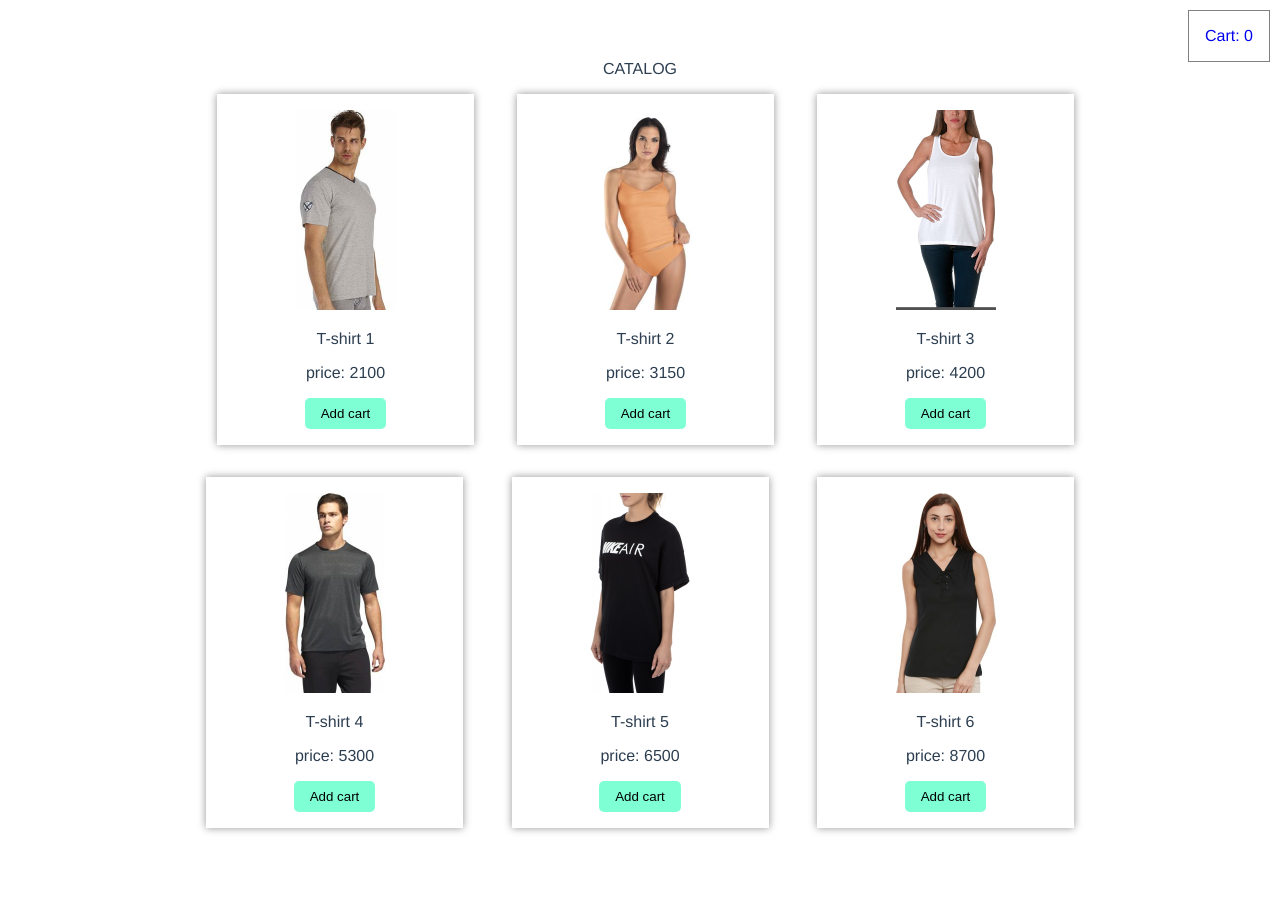
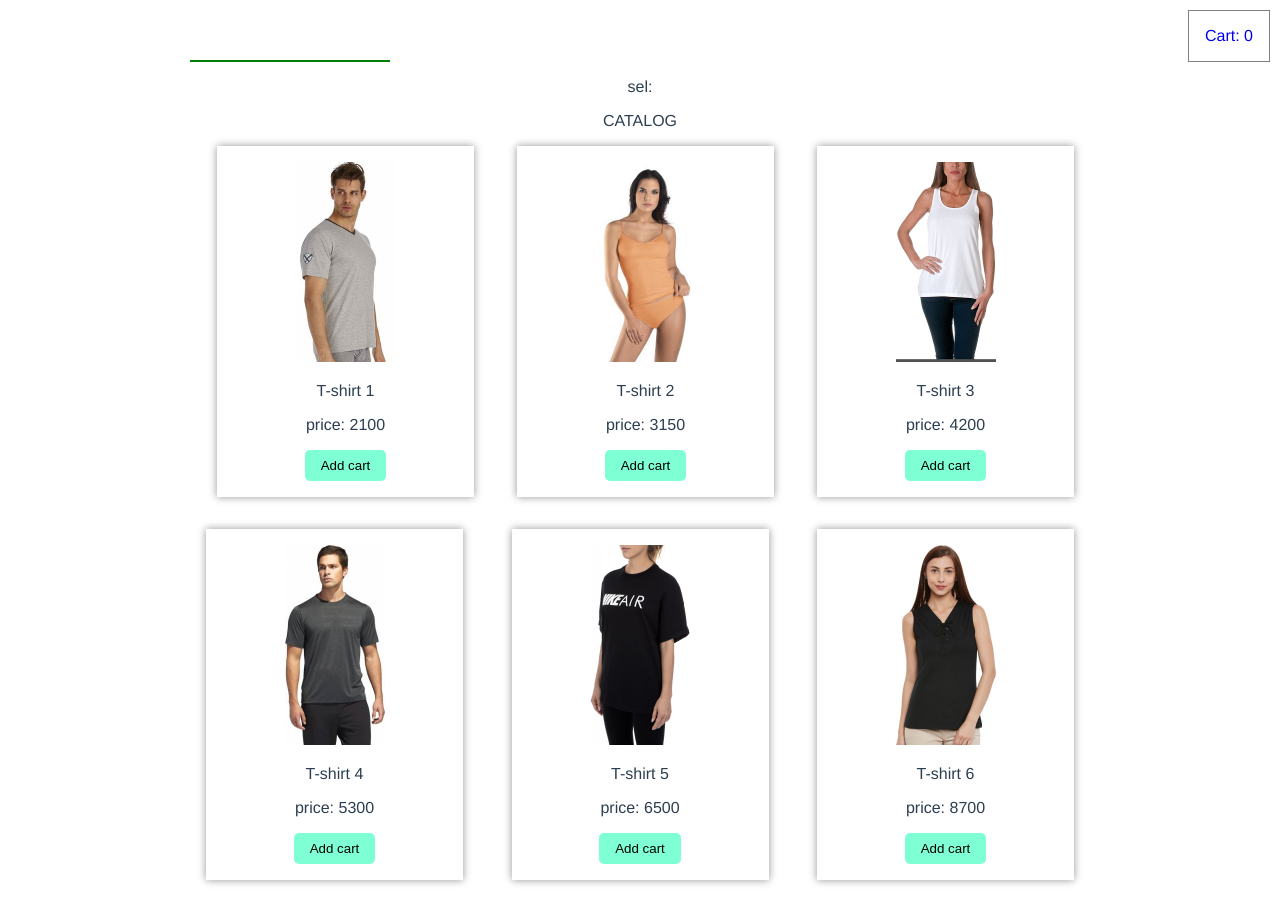
Before and after one commit to arhipovivn/catalog-vue-js, a Vue app: page / in a window 1280 px wide. Before the commit the page ends 852 px from the top, so only its background shows below. Built offline with nearby package versions, Linux system fonts and the light colour scheme; data requests are answered from the project's data file.

Commit message:
added select menu

```diff
--- a/src/components/v-main-wrapper.vue
+++ b/src/components/v-main-wrapper.vue
@@ -1,7 +1,13 @@
 <template>
     <div class="v-main-wrapper">
-   <h1>
-   </h1>
+<v-select
+:options="options"
+:selected="selected"
+@select="optionSelect"
+/>
+<p> sel:
+{{ selected.name }}
+</p>
    <!-- в этой области показываются компоненты в зависимости от адреса т.е либо карт или каталог  -->
    <!-- <keep-alive> сохранение состояния при изменении -->
 
@@ -21,20 +27,36 @@
 // import VCatalog from './v-catalog'
 // import VCart from './v-cart.vue';
 import{mapGetters} from 'vuex';//чтобы поймать геттер корзины
+import vSelect from './v-select.vue';
 export default {
     name:"v-main-wrapper",
   components: {
+    vSelect
     //VCatalog,
     // VCart
    },
     data(){
        return{
-        title :'CATALOG'
+        title :'CATALOG',
+        options :[
+          {name:'Options 1',value: 1},
+          {name:'Options 2',value: 2},
+          {name:'Options 3',value: 3},
+          {name:'Options 4',value: 4},
+          {name:'Options 5',value: 5}
+        ],
+        selected:'Select'
        }
     },
      computed :{
       ...mapGetters(['CART'])// сюда положили товар
 
+    },
+    methods:{
+      optionSelect(option){
+        this.selected = option
+
+      }
     }
 }
 </script>
--- /dev/null
+++ b/src/components/v-select.vue
@@ -0,0 +1,72 @@
+<template>
+<div class="v-select"
+>
+<!-- сворачивавание меню -->
+<p class="title"
+@click="areOptionsVis = !areOptionsVis"
+>{{selected.name}}</p>
+<div class="options"
+v-if="areOptionsVis"
+>
+
+<p
+v-for="option in options"
+:key="option.value"
+@click="selectOption(option)"
+>
+{{ option.name }}
+</p></div>
+</div>
+</template>
+<script>
+export default {
+    data() {
+return{
+    areOptionsVis: false // сворачивавание меню
+}
+},
+    name: "v-select",
+    props: { // добавляю пропсы после их связываю в родителе с родиельскими элементами в атрибутах этого компонента
+options:{
+    type:Array,
+    default(){
+        return []
+    }
+},
+selected:{
+    type: String,
+    default: ''
+}
+
+    },
+    methods:{
+        selectOption(option){
+this.$emit('select',option) // передаю родителю эту функцию с переменной option
+this.areOptionsVis=false // закрытие селекта когда на него нажимаю
+        }
+    }
+}
+</script>
+<style>
+.title{
+    cursor: pointer;
+    border: solid 1px green;
+}
+.v-select{
+    position: relative;
+    width: 200px;
+}
+.v-select p{
+ margin: 0;
+}
+.options{
+   border: solid 1px green;
+   position: absolute;
+   top: 20px;
+   right: 0;
+   width: 100%;
+}
+.options p:hover{
+    background-color: green;
+}
+</style>
```
